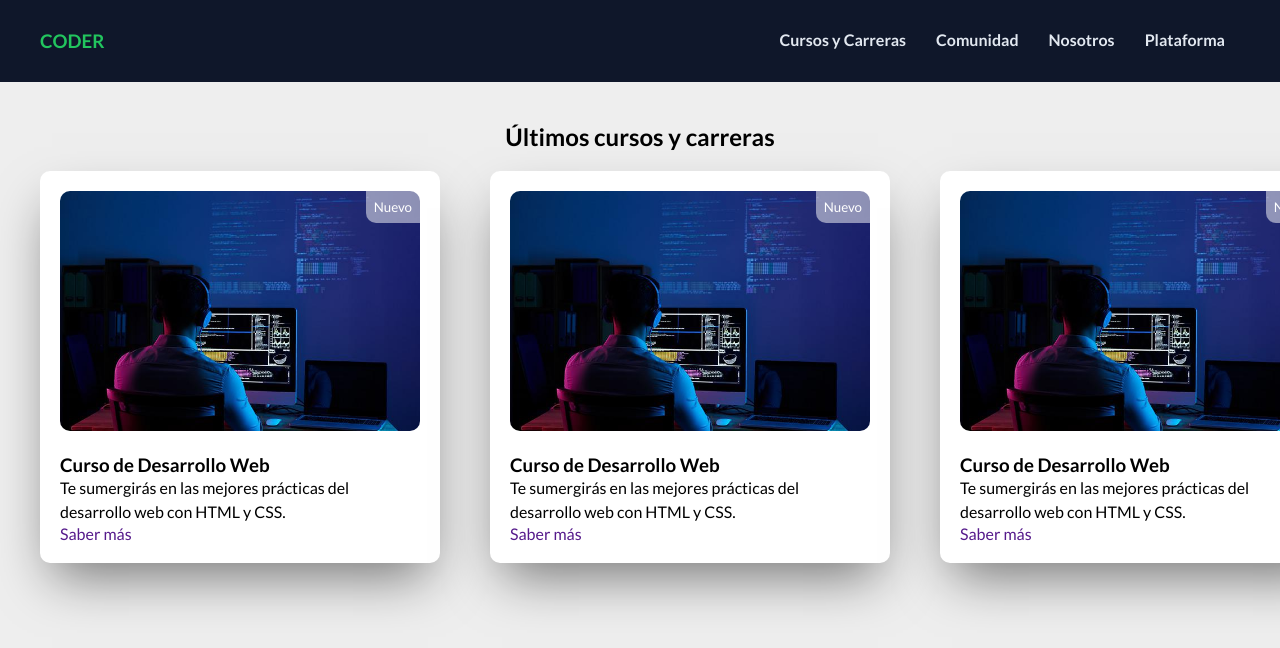
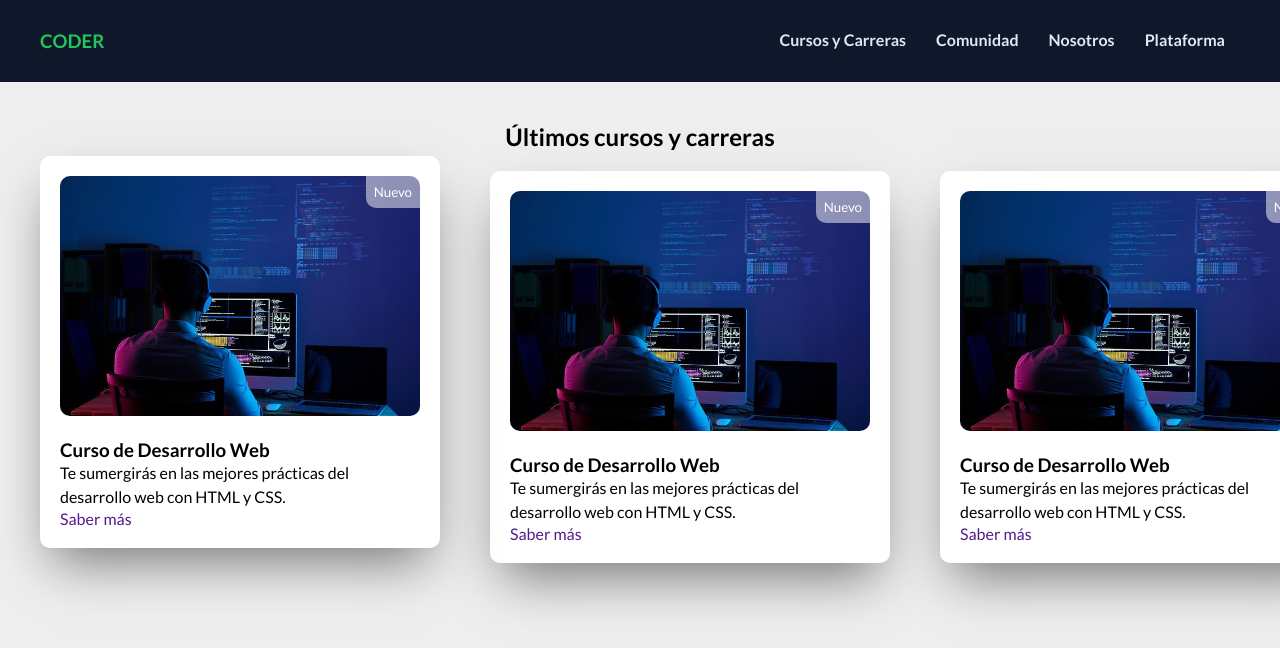
Before and after one commit to AgustinCarignano/coder-clon, a plain HTML site: page index.html in a window 1280 px wide. In both pictures the pointer is over the element 240 px from the left and 367 px from the top of the page. Shown: the top 648 px of the page. Drawn offline with Linux system fonts and the light colour scheme.

Commit message:
agregada transición a tarjeta con hover

```diff
--- a/style.css
+++ b/style.css
@@ -61,6 +61,11 @@ ul{
     width: 400px;
     border-radius: 10px;
     box-shadow: 0 25px 50px -12px rgba(0, 0, 0, 0.5);
+    transition: transform 0.3s;
+}
+
+.card:hover {
+    transform: translatey(-15px);
 }
 
 .card__header{
```
